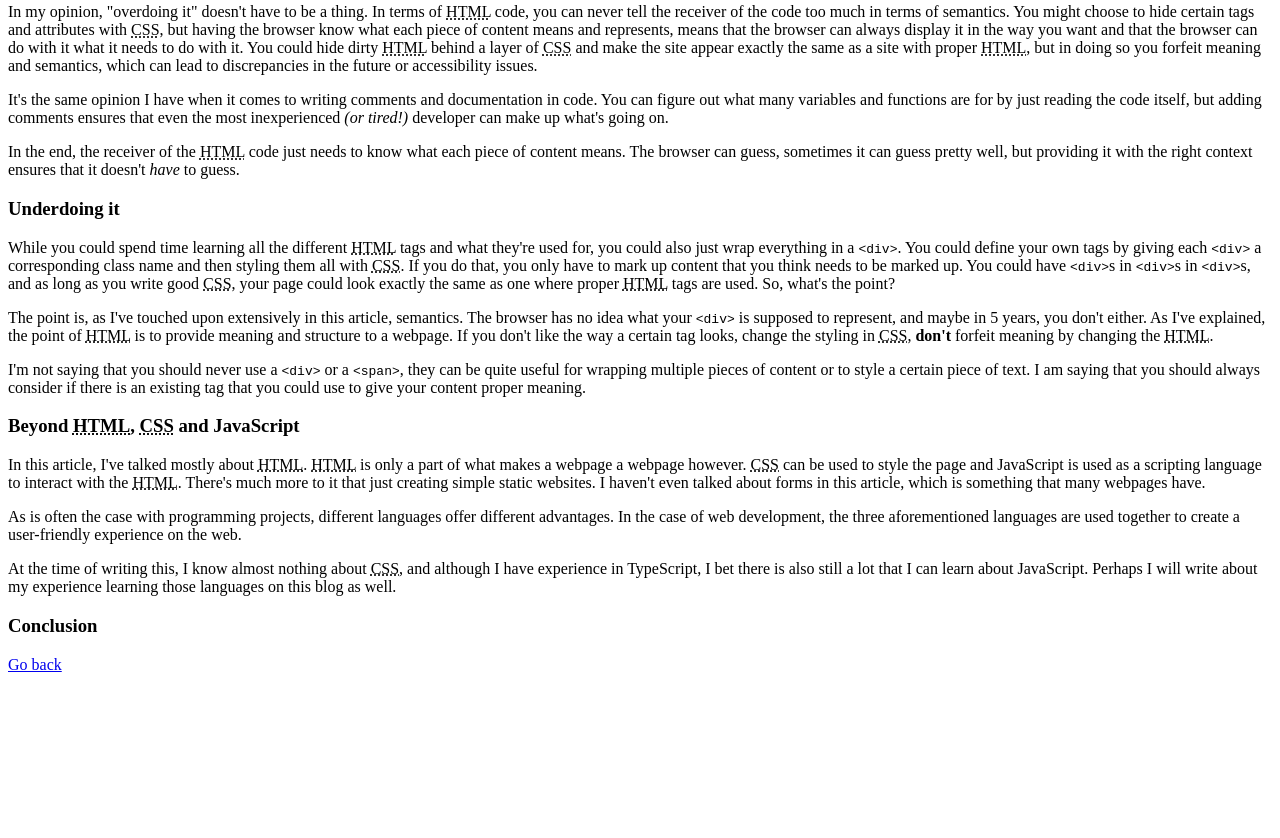
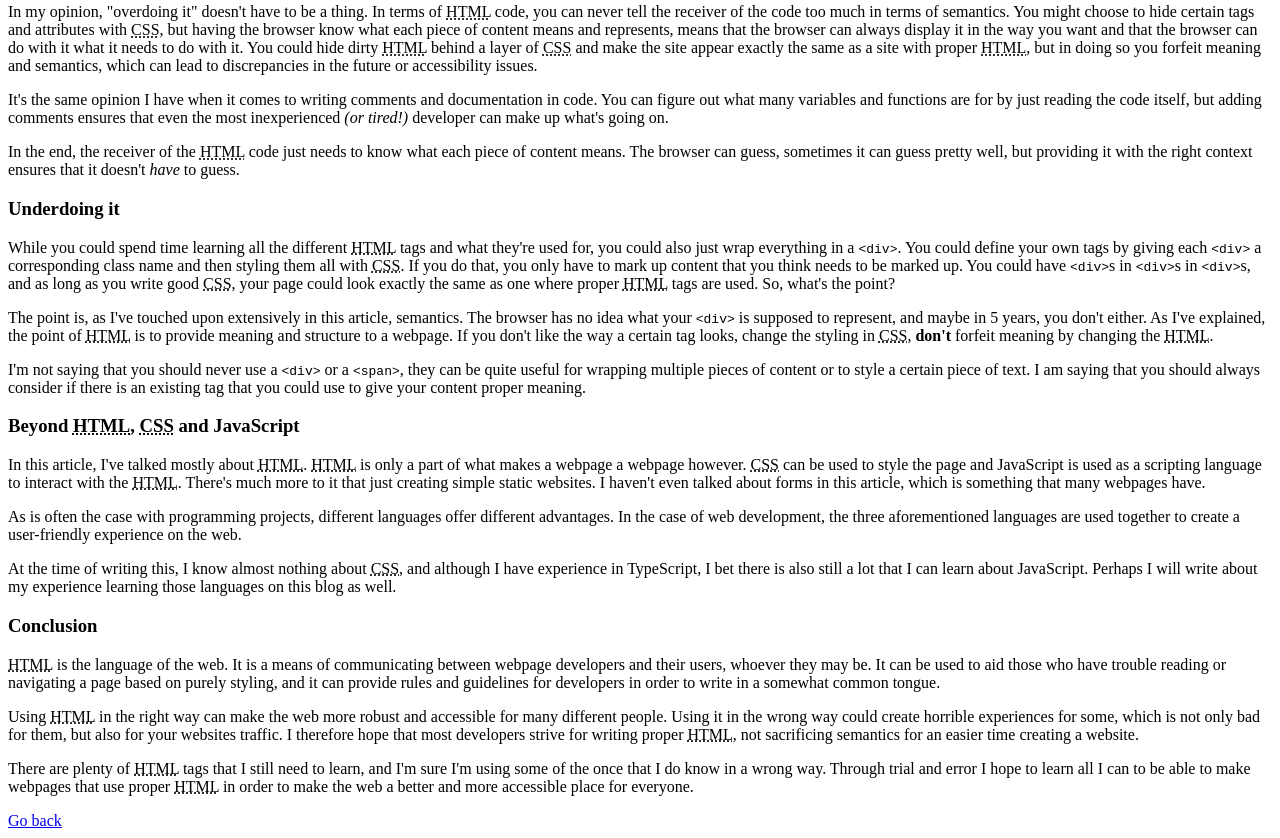
Before and after one commit to LarsGast/LarsGast.github.io, a plain HTML site: page learning-html.html in a window 1280 px wide. Shown: the part 1360-2198 px from the top of the page. Before the commit the page ends 2042 px from the top, so only its background shows below. Drawn offline with Linux system fonts and the light colour scheme.

Commit message:
Add the Conclusion section

```diff
--- a/learning-html.html
+++ b/learning-html.html
@@ -117,7 +117,13 @@
             <section>
                 <h1>Conclusion</h1>
                 <p>
-
+                    <abbr title="HyperText Markup Language">HTML</abbr> is the language of the web. It is a means of communicating between webpage developers and their users, whoever they may be. It can be used to aid those who have trouble reading or navigating a page based on purely styling, and it can provide rules and guidelines for developers in order to write in a somewhat common tongue.
+                </p>
+                <p>
+                    Using <abbr title="HyperText Markup Language">HTML</abbr> in the right way can make the web more robust and accessible for many different people. Using it in the wrong way could create horrible experiences for some, which is not only bad for them, but also for your websites traffic. I therefore hope that most developers strive for writing proper <abbr title="HyperText Markup Language">HTML</abbr>, not sacrificing semantics for an easier time creating a website.
+                </p>
+                <p>
+                    There are plenty of <abbr title="HyperText Markup Language">HTML</abbr> tags that I still need to learn, and I'm sure I'm using some of the once that I do know in a wrong way. Through trial and error I hope to learn all I can to be able to make webpages that use proper <abbr title="HyperText Markup Language">HTML</abbr> in order to make the web a better and more accessible place for everyone.
                 </p>
             </section>
         </article>
```
